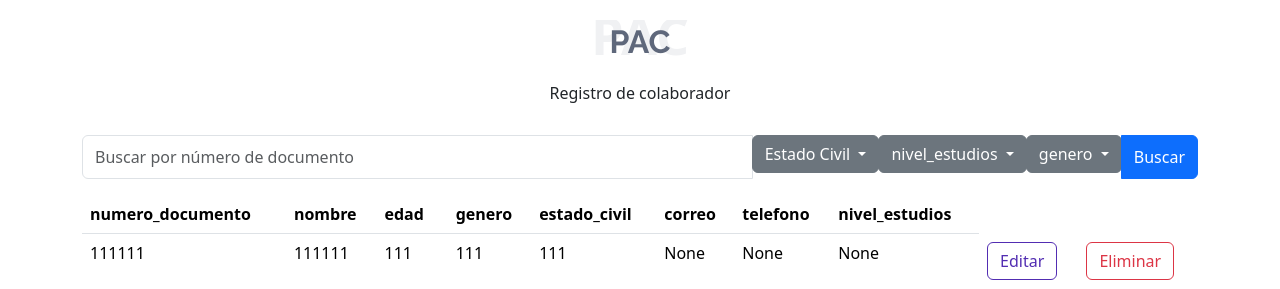
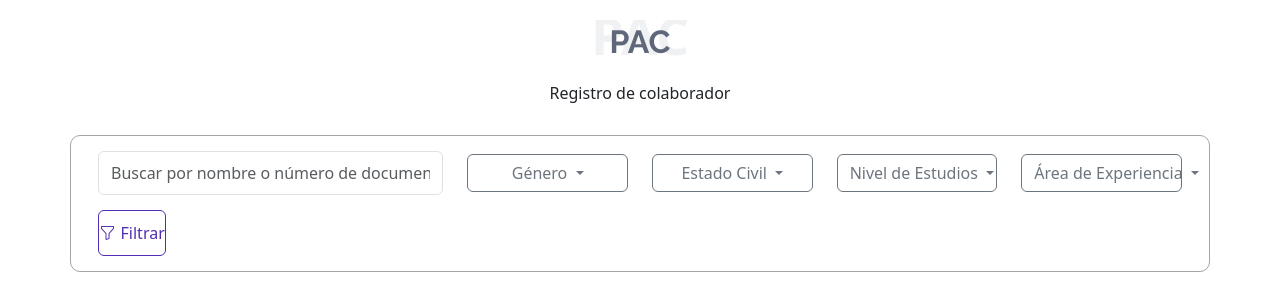
Before and after one commit to stevgomezt/iniciosesion, a Flask app: page /asesores in a window 1280 px wide. Shown: the part 87-376 px from the top of the page. Run offline with Flask 3, Linux system fonts and the light colour scheme; a user stored in the database is signed in; data comes from the database, SQL or seed files in the repository; some libraries are stand-ins or nearby versions.

Commit message:
avances tarde, finalizo filros avanzados

```diff
--- a/src/app.py
+++ b/src/app.py
@@ -231,28 +231,30 @@ def asesores():
     niveles_estudios = request.args.getlist('nivel_estudios')
     # Recuperar los generos seleccionados
     generos = request.args.getlist('genero')
+    # Recuperar los area de experiencia seleccionados
+    areas_experiencia = request.args.getlist('area_experiencia')
     per_page = 7
 
     total_asesores = basedatos.count_asesores(
-        search, estados_civiles, niveles_estudios, generos)  # Pasar estados_civiles, niveles_estudios y generos como argumentos
+        search, estados_civiles, niveles_estudios, generos, areas_experiencia)  # Pasar estados_civiles, niveles_estudios,areas_experiencia y generos como argumentos
     total_pages = math.ceil(total_asesores / per_page)
 
     if page > total_pages:
-        # Pasar el término de búsqueda, estados civiles, niveles de estudios y generos como argumentos
+        # Pasar el término de búsqueda, estados civiles, niveles de estudios,areas_experiencia y generos como argumentos
         return redirect(url_for('asesores', page=total_pages, search=search,
-                        **{'estado_civil': estados_civiles, 'nivel_estudios': niveles_estudios, 'genero': generos}))
+                        **{'estado_civil': estados_civiles, 'nivel_estudios': niveles_estudios, 'genero': generos, 'area_experiencia': areas_experiencia}))
 
     asesores = basedatos.listar_asesores_pages(
-        page, per_page, search, estados_civiles, niveles_estudios, generos)  # Pasar estados_civiles, niveles_estudios y generos como argumentos
+        page, per_page, search, estados_civiles, niveles_estudios, generos, areas_experiencia)  # Pasar estados_civiles, niveles_estudios,areas_experiencia y generos como argumentos
 
     start_record = ((page - 1) * per_page) + 1
     end_record = min(page * per_page, total_asesores)
-    # Pasar estados_civiles, niveles_estudios y generos como argumentos
+    # Pasar estados_civiles, niveles_estudios, areas_experiencia y generos como argumentos
     total_records = count_asesores(
-        search, estados_civiles, niveles_estudios, generos)
+        search, estados_civiles, niveles_estudios, generos, areas_experiencia)
 
     # Pasar el término de búsqueda, estados civiles y niveles de estudios a la plantilla
-    return render_template('asesores.html', asesores=asesores, page=page, total_pages=total_pages, per_page=per_page, start_record=start_record, end_record=end_record, total_records=total_records, search=search, estados_civiles=estados_civiles, niveles_estudios=niveles_estudios, generos=generos)
+    return render_template('asesores.html', asesores=asesores, page=page, total_pages=total_pages, per_page=per_page, start_record=start_record, end_record=end_record, total_records=total_records, search=search, estados_civiles=estados_civiles, niveles_estudios=niveles_estudios, generos=generos, areas_experiencia=areas_experiencia)
 
 
 @app.route("/editar_asesor/<int:id>")
--- a/src/static/css/home.css
+++ b/src/static/css/home.css
@@ -184,7 +184,24 @@ h6 {
     opacity: 0;
     filter: alpha(opacity=0);
 }
-/* Btn carga de archivo */
+/* Fin Btn carga de archivo */
+
+.btn-outline-primary {
+    --bs-btn-color: #522db2 !important;
+    --bs-btn-border-color: #522db2 !important;
+    --bs-btn-hover-color: #fff;
+    --bs-btn-hover-bg: #522db2 !important;
+    --bs-btn-hover-border-color: #522db2 !important;
+    --bs-btn-focus-shadow-rgb: 13, 110, 253;
+    --bs-btn-active-color: #fff;
+    --bs-btn-active-bg: #522db2 !important;
+    --bs-btn-active-border-color: #522db2 !important;
+    --bs-btn-active-shadow: inset 0 3px 5px rgba(0, 0, 0, 0.125);
+    --bs-btn-disabled-color: #522db2 !important;
+    --bs-btn-disabled-bg: transparent;
+    --bs-btn-disabled-border-color: #522db2 !important;
+    --bs-gradient: none;
+}
 
 /* .label-titles {
     margin-bottom: 8px;
--- a/src/templates/asesores.html
+++ b/src/templates/asesores.html
@@ -71,16 +71,47 @@
                     <p>Registro de colaborador</p>
                 </div>
                 <form action="{{ url_for('asesores') }}" method="GET" class="mb-3">
-                    <div class="input-group">
+                    <div class="row align-items-center"
+                        style="border: solid 1px;color: #a5a5a5;border-radius: 10px;padding: 15px;">
+                        <!-- Campo de búsqueda -->
+                        <div class="col-lg-4 col-md-6">
                             <input type="text" class="form-control" name="search"
-                            placeholder="Buscar por número de documento" value="{{ request.args.get('search', '') }}">
+                                placeholder="Buscar por nombre o número de documento"
+                                value="{{ request.args.get('search', '') }}">
+                        </div>
 
+                        <!-- Dropdown Género -->
+                        <div class="col-lg-2 col-md-2">
                             <div class="dropdown">
-                            <button class="btn btn-secondary dropdown-toggle" type="button" id="dropdownMenuButton"
-                                data-bs-toggle="dropdown" aria-expanded="false">
+                                <button class="btn btn-outline-secondary dropdown-toggle w-100" type="button"
+                                    id="dropdownMenuButton3" data-bs-toggle="dropdown" aria-expanded="false">
+                                    Género
+                                </button>
+                                <ul class="dropdown-menu w-100" aria-labelledby="dropdownMenuButton3">
+                                    {% for generos in ['masculino', 'femenino', 'otro'] %}
+                                    <li>
+                                        <div class="form-check">
+                                            <input class="form-check-input" type="checkbox" name="genero"
+                                                value="{{ generos }}" id="{{ generos }}" {% if generos in
+                                                request.args.getlist('genero') %}checked{% endif %}>
+                                            <label class="form-check-label" for="{{ generos }}">
+                                                {{ generos.capitalize() }}
+                                            </label>
+                                        </div>
+                                    </li>
+                                    {% endfor %}
+                                </ul>
+                            </div>
+                        </div>
+
+                        <!-- Dropdown Estado Civil -->
+                        <div class="col-lg-2 col-md-2">
+                            <div class="dropdown">
+                                <button class="btn btn-outline-secondary dropdown-toggle w-100" type="button"
+                                    id="dropdownMenuButton" data-bs-toggle="dropdown" aria-expanded="false">
                                     Estado Civil
                                 </button>
-                            <ul class="dropdown-menu" aria-labelledby="dropdownMenuButton">
+                                <ul class="dropdown-menu w-100" aria-labelledby="dropdownMenuButton">
                                     {% for estado in ['soltero', 'casado', 'divorciado', 'viudo'] %}
                                     <li>
                                         <div class="form-check">
@@ -96,13 +127,16 @@
                                     {% endfor %}
                                 </ul>
                             </div>
+                        </div>
 
+                        <!-- Dropdown Nivel de Estudios -->
+                        <div class="col-lg-2 col-md-2">
                             <div class="dropdown">
-                            <button class="btn btn-secondary dropdown-toggle" type="button" id="dropdownMenuButton"
-                                data-bs-toggle="dropdown" aria-expanded="false">
-                                nivel_estudios
+                                <button class="btn btn-outline-secondary dropdown-toggle w-100" type="button"
+                                    id="dropdownMenuButton2" data-bs-toggle="dropdown" aria-expanded="false">
+                                    Nivel de Estudios
                                 </button>
-                            <ul class="dropdown-menu" aria-labelledby="dropdownMenuButton">
+                                <ul class="dropdown-menu w-100" aria-labelledby="dropdownMenuButton2">
                                     {% for estudios in ['bachillerato', 'tecnico', 'tecnologo', 'universitario'] %}
                                     <li>
                                         <div class="form-check">
@@ -118,32 +152,46 @@
                                     {% endfor %}
                                 </ul>
                             </div>
+                        </div>
 
+                        <!-- Dropdown Área de Experiencia -->
+                        <div class="col-lg-2 col-md-2">
                             <div class="dropdown">
-                            <button class="btn btn-secondary dropdown-toggle" type="button" id="dropdownMenuButton"
-                                data-bs-toggle="dropdown" aria-expanded="false">
-                                genero
+                                <button class="btn btn-outline-secondary dropdown-toggle w-100" type="button"
+                                    id="dropdownMenuButton4" data-bs-toggle="dropdown" aria-expanded="false">
+                                    Área de Experiencia
                                 </button>
-                            <ul class="dropdown-menu" aria-labelledby="dropdownMenuButton">
-                                {% for generos in ['masculino', 'femenino', 'otro'] %}
+                                <ul class="dropdown-menu w-100" aria-labelledby="dropdownMenuButton4">
+                                    {% for area in ['bo', 'cobranza', 'retencion', 'servicio al cliente','venta cruzada','ventas'] %}
                                     <li>
                                         <div class="form-check">
-                                        <input class="form-check-input" type="checkbox" name="genero"
-                                            value="{{ generos }}" id="{{ generos }}" {% if generos in
-                                            request.args.getlist('genero') %}checked{% endif %}>
-                                        <label class="form-check-label" for="{{ generos }}">
-                                            {{ generos.capitalize() }}
+                                            <input class="form-check-input" type="checkbox" name="area_experiencia"
+                                                value="{{ area }}" id="{{ area }}" {% if
+                                                request.args.getlist('area_experiencia') and area in
+                                                request.args.getlist('area_experiencia') %}checked{% endif %}>
+                                            <label class="form-check-label" for="{{ area }}">
+                                                {{ area.capitalize() }}
                                             </label>
                                         </div>
                                     </li>
                                     {% endfor %}
                                 </ul>
                             </div>
+                        </div>
 
+                        <!-- Botón de búsqueda -->
+                        <div class="col-lg-1 col-md-12 mt-3 mt-lg-0">
+                            <button type="submit"
+                                class="btn btn-outline-primary w-100 d-flex align-items-center justify-content-center"
+                                style="margin: 15px 0 0 0; padding: 10px 20px;">
+                                <i class="bi bi-funnel" style="margin-right: 5px;"></i>
+                                <span>Filtrar</span>
+                            </button>
+                        </div>
 
-                        <button type="submit" class="btn btn-primary">Buscar</button>
                     </div>
                 </form>
+
                 <div class="mt-5 mt-lg-0 d-flex align-items-stretch">
                     <table class="table">
                         <thead>
@@ -191,23 +239,23 @@
                 {% if total_pages > 1 %}
                 <div class="pagination">
                     <a
-                        href="{{ url_for('asesores', page=1, search=request.args.get('search', ''), estado_civil=request.args.getlist('estado_civil'), nivel_estudios=request.args.getlist('nivel_estudios'), genero=request.args.getlist('genero')) }}">Primera</a>
+                        href="{{ url_for('asesores', page=1, search=request.args.get('search', ''), estado_civil=request.args.getlist('estado_civil'), nivel_estudios=request.args.getlist('nivel_estudios'), genero=request.args.getlist('genero'), area_experiencia=request.args.getlist('area_experiencia')) }}">Primera</a>
 
                     {% if page > 1 %}
                     <a
-                        href="{{ url_for('asesores', page=page-1, search=request.args.get('search', ''), estado_civil=request.args.getlist('estado_civil'), nivel_estudios=request.args.getlist('nivel_estudios'), genero=request.args.getlist('genero')) }}">Anterior</a>
+                        href="{{ url_for('asesores', page=page-1, search=request.args.get('search', ''), estado_civil=request.args.getlist('estado_civil'), nivel_estudios=request.args.getlist('nivel_estudios'), genero=request.args.getlist('genero'), area_experiencia=request.args.getlist('area_experiencia')) }}">Anterior</a>
                     {% endif %}
 
                     <span class="current-page">Página {{ page }} de {{ total_pages }}, mostrando registros del {{
                         start_record }} al {{ end_record }}</span>
 
                     {% if page < total_pages %} <a
-                        href="{{ url_for('asesores', page=page+1, search=request.args.get('search', ''), estado_civil=request.args.getlist('estado_civil'), nivel_estudios=request.args.getlist('nivel_estudios'), genero=request.args.getlist('genero')) }}">
+                        href="{{ url_for('asesores', page=page+1, search=request.args.get('search', ''), estado_civil=request.args.getlist('estado_civil'), nivel_estudios=request.args.getlist('nivel_estudios'), genero=request.args.getlist('genero'), area_experiencia=request.args.getlist('area_experiencia')) }}">
                         Siguiente</a>
                         {% endif %}
 
                         {% if page < total_pages %} <a
-                            href="{{ url_for('asesores', page=total_pages, search=request.args.get('search', ''), estado_civil=request.args.getlist('estado_civil'), nivel_estudios=request.args.getlist('nivel_estudios'), genero=request.args.getlist('genero')) }}">
+                            href="{{ url_for('asesores', page=total_pages, search=request.args.get('search', ''), estado_civil=request.args.getlist('estado_civil'), nivel_estudios=request.args.getlist('nivel_estudios'), genero=request.args.getlist('genero'), area_experiencia=request.args.getlist('area_experiencia')) }}">
                             Última</a>
                             {% endif %}
                 </div>
```
Also changed, not shown: src/basedatos.py (+14 -2 lines). Lines whose indentation alone changed are shown as unchanged.
